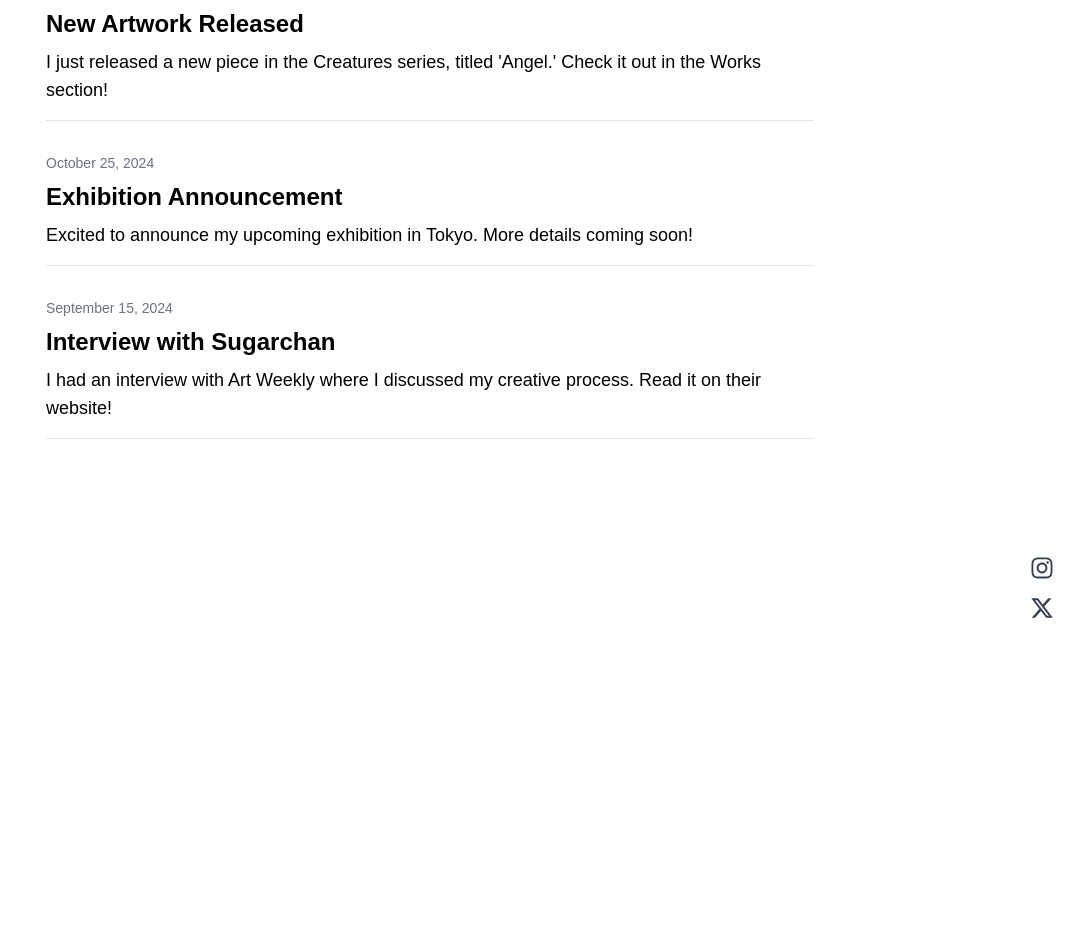
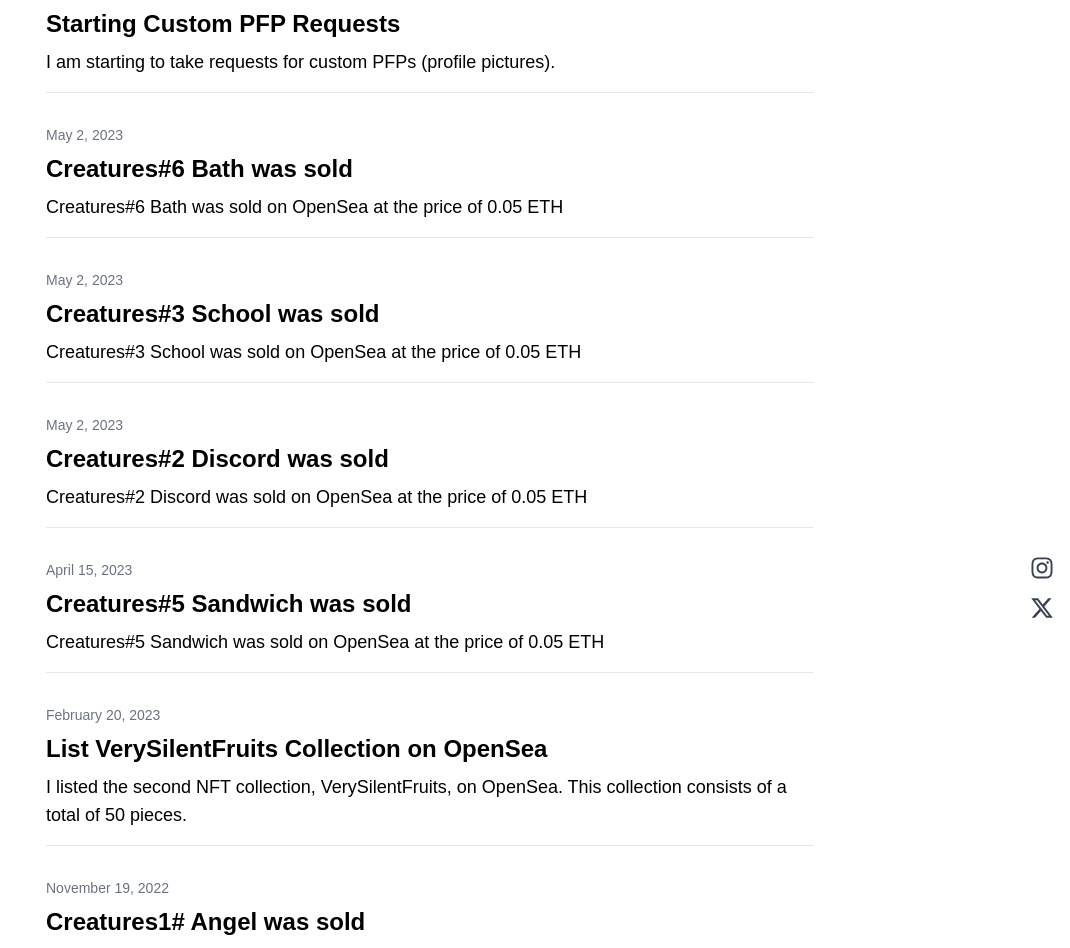
Before and after one commit to MiinaDoi/SugarchanPortfolio, a Next.js app: page /news in a window 1280 px wide. Shown: the part 164-1112 px from the top of the page, without its empty margins (210-1280 px from the left). Before the commit the page ends 800 px from the top, so only its background shows below. Built offline with nearby package versions, Linux system fonts and the light colour scheme.

Commit message:
Updating News

```diff
--- a/src/app/about/page.tsx
+++ b/src/app/about/page.tsx
@@ -28,20 +28,20 @@
             try to integrate my feeling and intuition about today's society to
             communicate with the audience. I hope you enjoy my artwork!
           </p>
+          <h3 className="text-2xl font-semibold mt-8 mb-4">Total Volume</h3>
+          <p className="text-lg border-l-2 border-gray-300 pl-4 mb-8">
+            0.273 ETH
+          </p>
           <h3 className="text-2xl font-semibold mt-8 mb-4">
             Awards & Exhibitions
           </h3>
-          <p className="text-lg border-l-2 border-gray-300 pl-4 mb-8">
-            Coming soon...
-          </p>
-          <h3 className="text-2xl font-semibold mt-8 mb-4">Selected Press</h3>
           <p className="text-lg border-l-2 border-gray-300 pl-4">
             Coming soon...
           </p>
         </div>
       </div>
       <footer className="mt-16 text-center text-gray-500">
-        © Sugarchan 2022
+        © Sugarchan 2024
       </footer>
     </div>
   );
--- a/src/app/news/page.tsx
+++ b/src/app/news/page.tsx
@@ -2,22 +2,52 @@
 
 const newsItems = [
   {
-    date: "November 6, 2024",
-    title: "New Artwork Released",
+    date: "May 27, 2023",
+    title: "Starting Custom PFP Requests",
     description:
-      "I just released a new piece in the Creatures series, titled 'Angel.' Check it out in the Works section!",
+      "I am starting to take requests for custom PFPs (profile pictures).",
   },
   {
-    date: "October 25, 2024",
-    title: "Exhibition Announcement",
+    date: "May 2, 2023",
+    title: "Creatures#6 Bath was sold",
     description:
-      "Excited to announce my upcoming exhibition in Tokyo. More details coming soon!",
+      "Creatures#6 Bath was sold on OpenSea at the price of 0.05 ETH",
   },
   {
-    date: "September 15, 2024",
-    title: "Interview with Sugarchan",
+    date: "May 2, 2023",
+    title: "Creatures#3 School was sold",
     description:
-      "I had an interview with Art Weekly where I discussed my creative process. Read it on their website!",
+      "Creatures#3 School was sold on OpenSea at the price of 0.05 ETH",
+  },
+  {
+    date: "May 2, 2023",
+    title: "Creatures#2 Discord was sold",
+    description:
+      "Creatures#2 Discord was sold on OpenSea at the price of 0.05 ETH",
+  },
+  {
+    date: "April 15, 2023",
+    title: "Creatures#5 Sandwich was sold",
+    description:
+      "Creatures#5 Sandwich was sold on OpenSea at the price of 0.05 ETH",
+  },
+  {
+    date: "February 20, 2023",
+    title: "List VerySilentFruits Collection on OpenSea",
+    description:
+      "I listed the second NFT collection, VerySilentFruits, on OpenSea. This collection consists of a total of 50 pieces.",
+  },
+  {
+    date: "November 19, 2022",
+    title: "Creatures1# Angel was sold",
+    description:
+      "Creatures1# Angel was sold on OpenSea at the price of 0.003 ETH",
+  },
+  {
+    date: "June 10, 2022",
+    title: "List The Creatures Cllection on OpenSea",
+    description:
+      "I listed the first NFT collection, The Creatures, on OpenSea. The Creatures consists of a total of 10 pieces.",
   },
 ];
 
```
